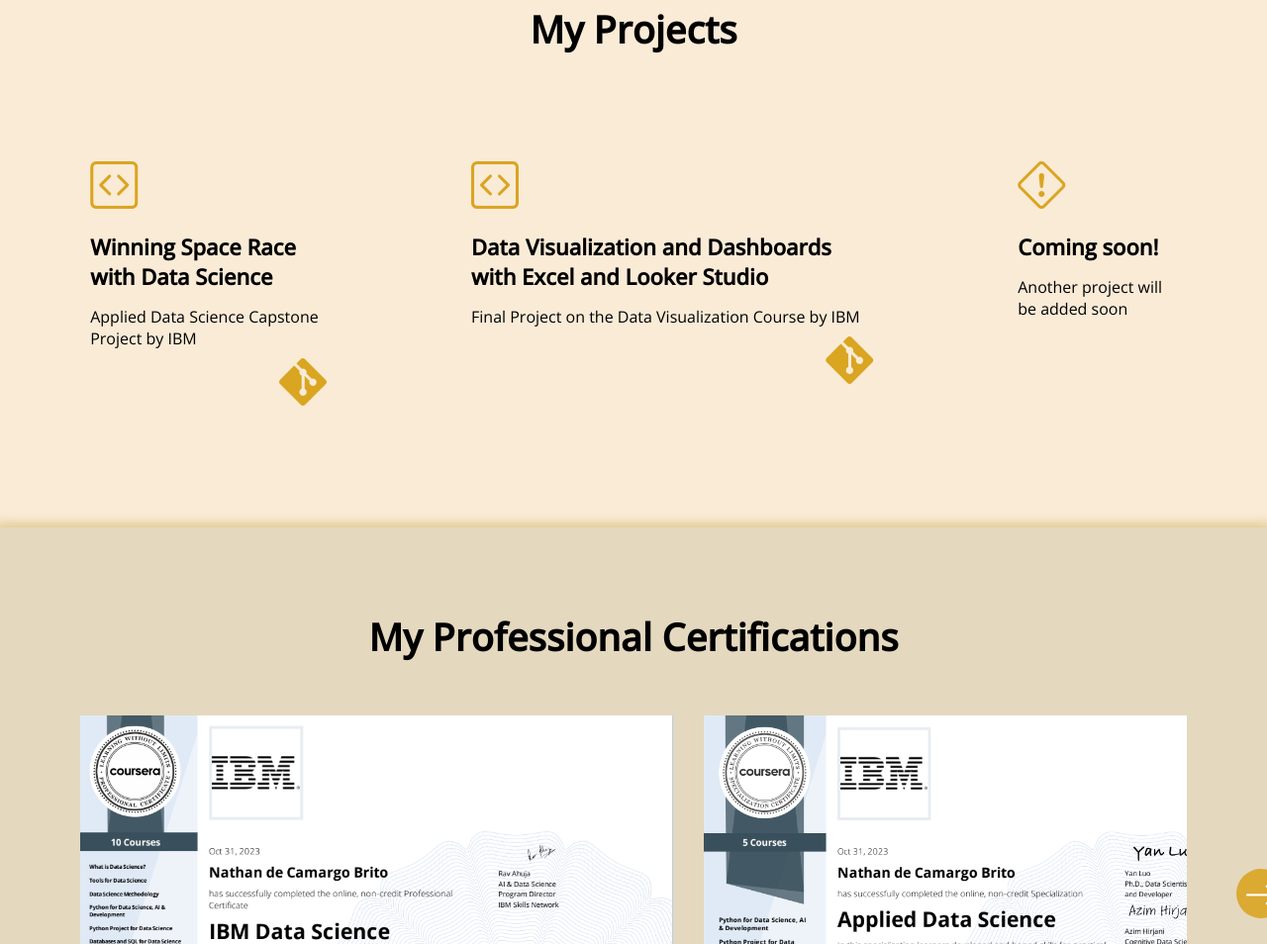
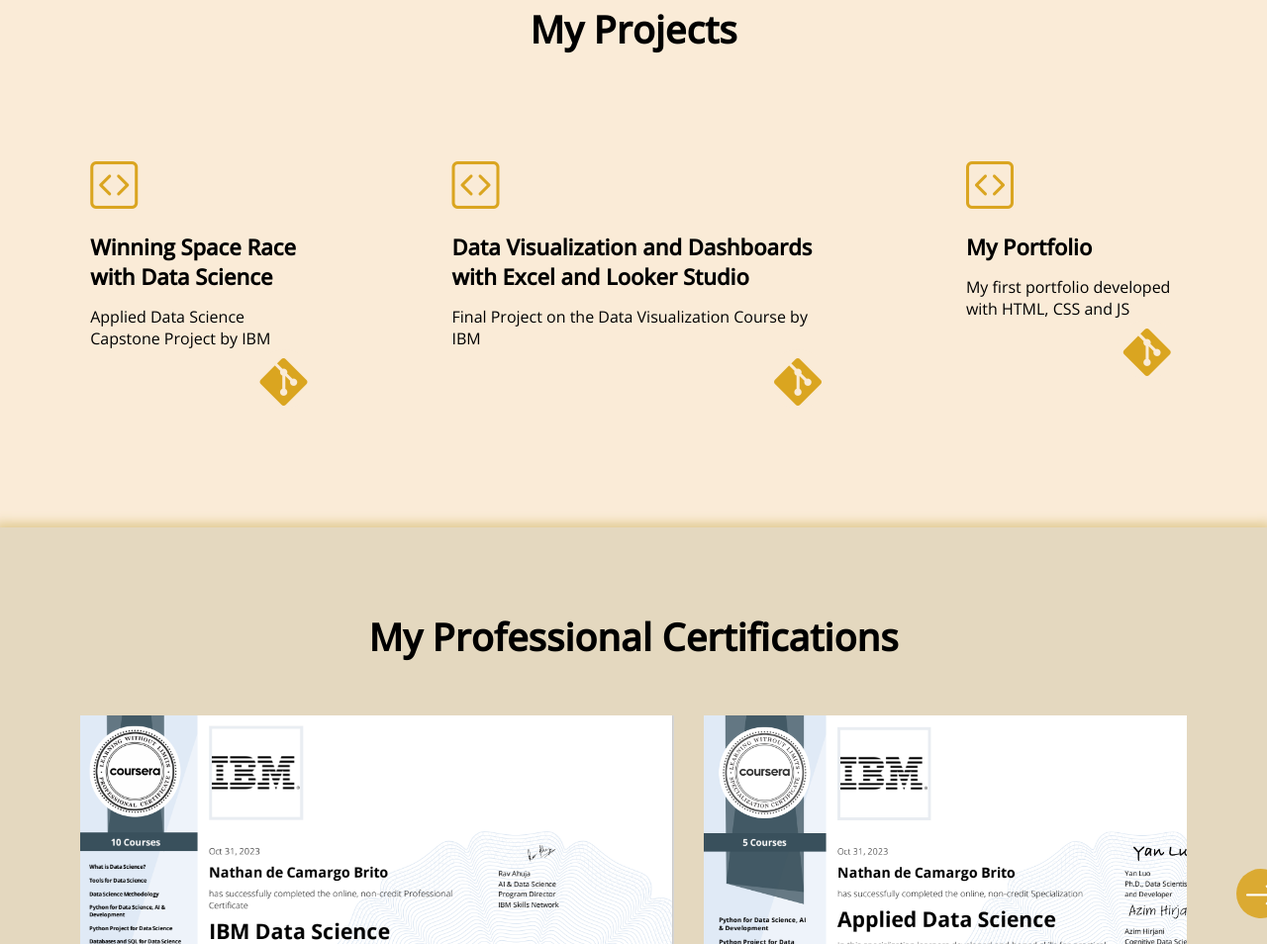
Before and after one commit to ney333/My-Portfolio, a plain HTML site: page Portfolio/index.html in a window 1280 px wide. Shown: the part 1459-2413 px from the top of the page at 99% size. Drawn offline with nearby package versions, Linux system fonts and the light colour scheme.

Commit message:
Add files via upload

```diff
--- a/Portfolio/index.html
+++ b/Portfolio/index.html
@@ -116,9 +116,13 @@
                     </div><!--projects-box-->
 
                     <div class="projects-box">
-                        <i class="bi bi-exclamation-diamond"></i>
-                        <h3>Coming soon!</h3>
-                        <p>Another project will be added soon</p>
+                        <i class="bi bi-code-square"></i>
+                        <h3>My Portfolio</h3>
+                        <p>My first portfolio developed with HTML, CSS and JS</p>
+                            <div class="btn-git">
+                                <a href="https://github.com/ney333/My-Portfolio.git">
+                            <button><i class="bi bi-git"></i></button></a>
+                            </div><!--btn-git-->
                     </div><!--projects-box-->
 
                 </div><!--flex-->
```
